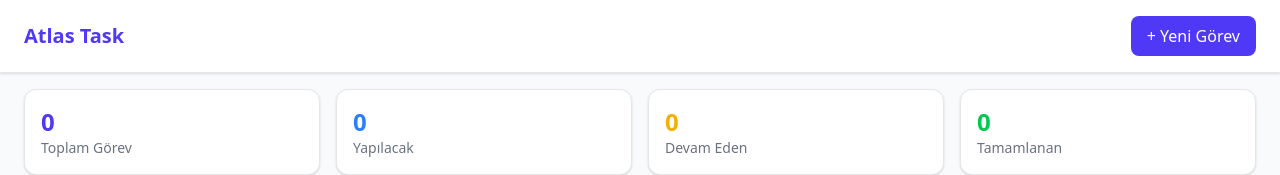
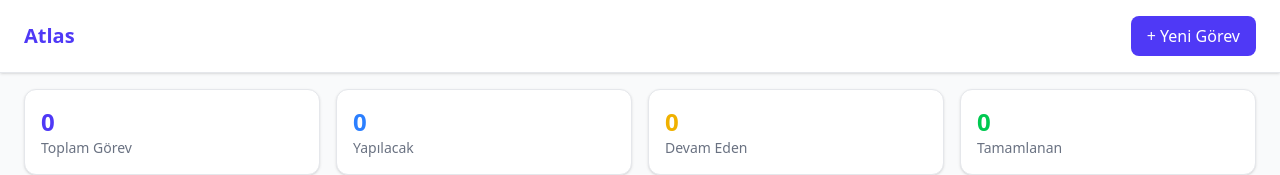
Before and after one commit to ibahars/Atlas, a React (Vite) app: page / in a window 1280 px wide. Shown: the top 175 px of the page. Built offline with nearby package versions, Linux system fonts and the light colour scheme.

Commit message:
name change

```diff
--- a/src/components/Navbar.jsx
+++ b/src/components/Navbar.jsx
@@ -2,7 +2,7 @@ import Button from "./UI/button";
 const Navbar = ({ onAddClick }) => {
   return (
     <nav className="sticky top-0 z-50 w-full bg-white border-b border-gray-200 px-6 py-4 flex justify-between items-center shadow-sm">
-      <h1 className="text-xl font-bold text-indigo-600">Atlas Task</h1>
+      <h1 className="text-xl font-bold text-indigo-600">Atlas</h1>
       <Button onClick={onAddClick}>+ Yeni Görev</Button>
     </nav>
   );
```
